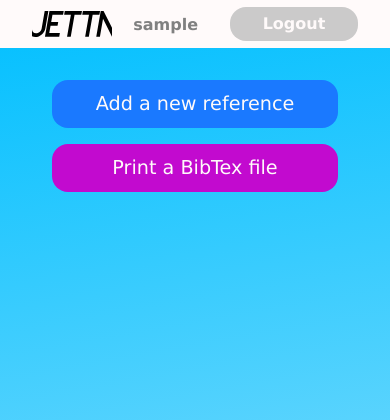
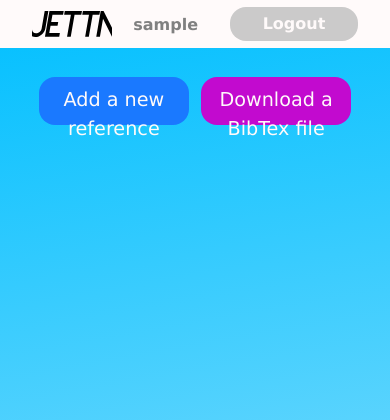
Before and after one commit to Doubleneck/Jetta, a Flask app: page /main in a window 390 px wide. Shown: the top 420 px of the page. Run offline with Flask 2, Linux system fonts and the light colour scheme; the visitor is signed in with stand-in values (Sample User, id 1).

Commit message:
Test the BibTex button
- Make an initial function to routing for BibTex downloading
  just to test the button
- Make a split-button design for the note control buttons
- fight with CSS to position the add_note box vertically on
  small screens and fail doing so...

```diff
--- a/src/routes.py
+++ b/src/routes.py
@@ -107,6 +107,11 @@ def create_new_reference():
         flash("Something went wrong")
         return redirect("/create_note")
 
+@app.route("/download_bibtex", methods=["POST", "GET"])
+def download_bibtex():
+    print("Fetch a bibtex file")
+    flash("This is where you would get your file...")
+    return redirect_to_main()
 
 @app.route("/ping", methods=["GET"])
 def ping():
--- a/src/static/css/styles_main.css
+++ b/src/static/css/styles_main.css
@@ -11,9 +11,10 @@ body {
 }
 
 div.page_wrapper {
-	margin: 0 auto;
-	padding: 4rem 1rem;
+	margin: 0 auto 0;
+	padding: 3.6rem 0;
 	max-width: 60em;
+    overflow: auto;
 	/* background: #59d4fd; */
 }
 
@@ -143,7 +144,7 @@ input.text_field::placeholder {
 /* Signin and Register */
 
 div.credentials_box {
-    margin: 10rem auto;
+    margin: 10rem auto 0;
     width: 20rem;
     height: 24rem;
 }
@@ -187,6 +188,23 @@ div.topnav > p.username {
 }
 
 /* Note listing */
+
+.button_wrapper {
+    padding: 0.6rem 0;
+    width: 80%;
+    height: 3rem;
+    margin: 0.6rem auto 1.2rem auto;
+}
+
+div.button_wrapper > a.dark_blue_btn {
+    width: 48%;
+    float: left;
+}
+
+div.button_wrapper > a.pink_btn {
+    width: 48%;
+    float: right;
+}
 
 div.note_listing_item {
     margin: 1rem auto;
@@ -240,7 +258,7 @@ div.note_listing_item > div.note_footer > p.listing_item_info {
 div.note_form_box {
     width: 80%;
     height: 35rem;
-    margin: 8rem auto;
+    margin: 6% auto 0;
 }
 
 form.note_form > .button {
--- a/src/templates/note_listing.html
+++ b/src/templates/note_listing.html
@@ -3,14 +3,32 @@
 
 {% block note_content %}
 
-    <a href="/create_note" id="add_reference_btn" class="button dark_blue_btn">Add a new reference</a>
-    <a href="/print_bibtex" id="print_bibtex_btn" class="button pink_btn">Print a BibTex file</a>
+    {{ note_listing_ctrls() }}
+
+    {% with messages = get_flashed_messages() %}
+        {% if messages %}
+            {% for message in messages %}
+                <p class="font_small error_msg">{{ message }}</p>
+            {% endfor %}
+        {% endif %}
+    {% endwith %}
 
     {% for note in notes %}
         {{ note_listing_item(note.title, note.author, note.year, note.doi_address, note.bib_category, note.bib_citekey) }}
     {% endfor %}
 
+    {% if notes | length > 6 %}
+        {{ note_listing_ctrls() }}
+    {% endif %}
+
 {% endblock %}
+
+{% macro note_listing_ctrls() %}
+    <div class="button_wrapper">
+        <a href="/create_note" id="add_reference_btn" class="button dark_blue_btn">Add a new reference</a>
+        <a href="/download_bibtex" id="print_bibtex_btn" class="button pink_btn">Download a BibTex file</a>
+    </div>
+{% endmacro %}
 
 {% macro note_listing_item(title, author, year, doi_address, bib_category, bib_citekey) %}
     <div class="note_listing_item">
```
